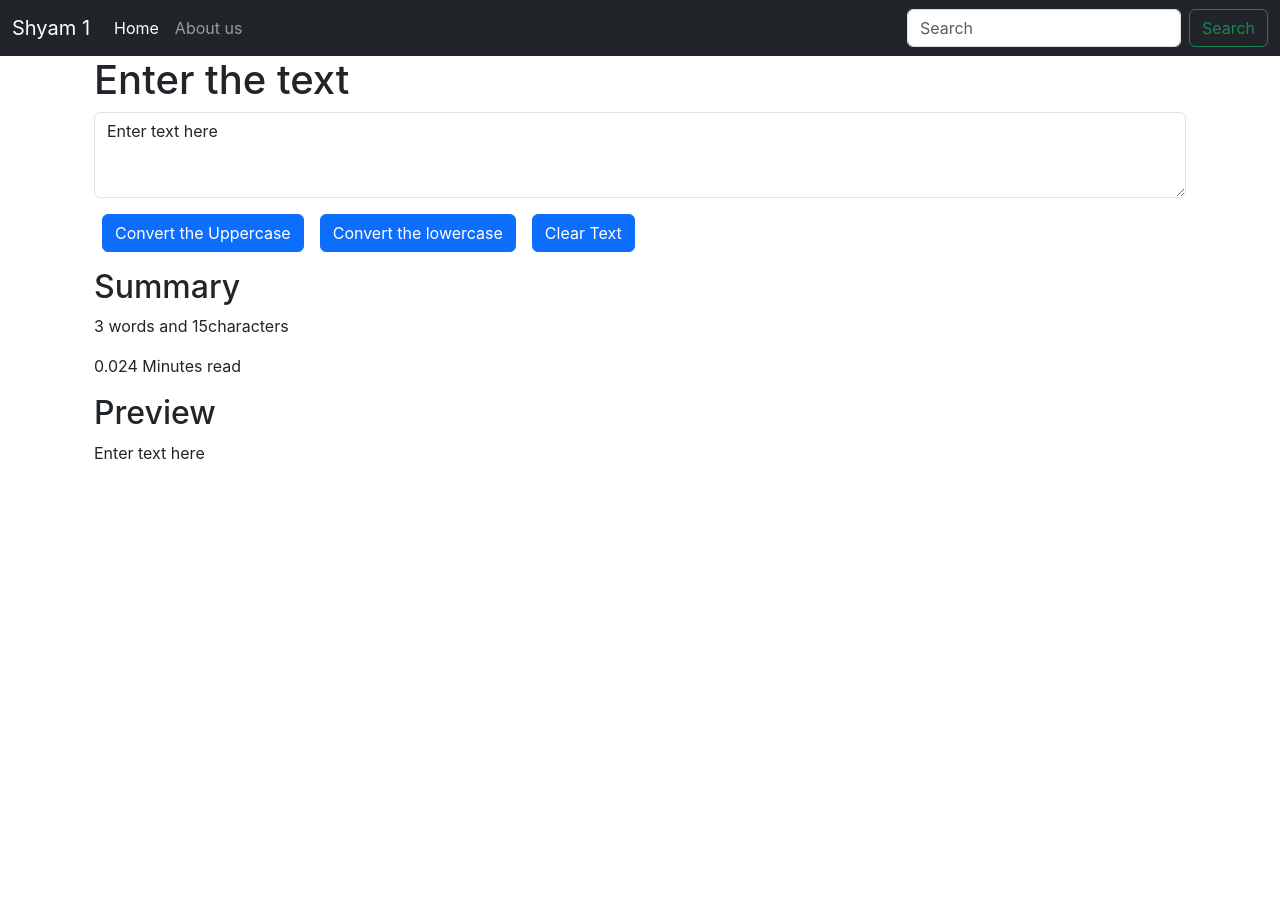
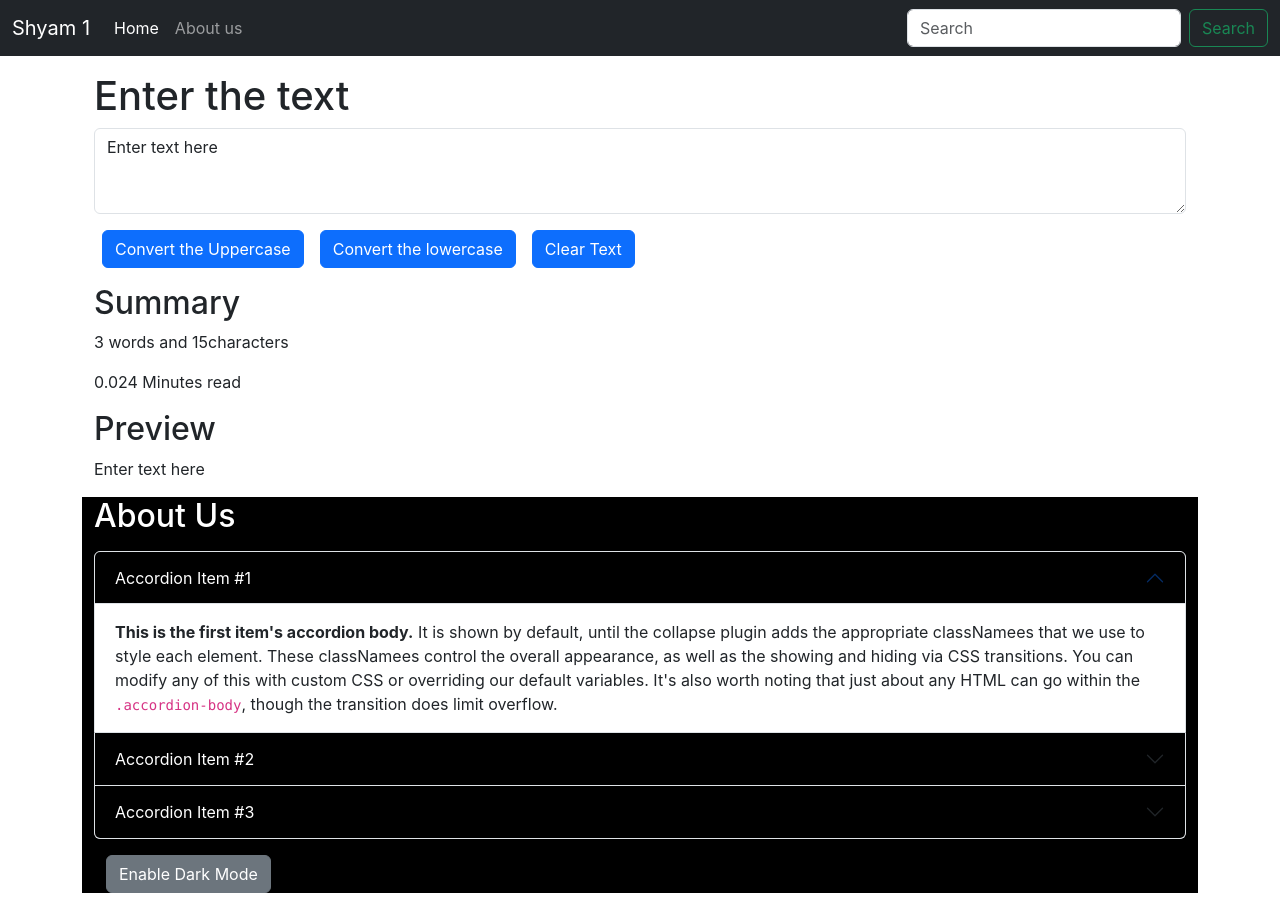
Before and after one commit to Shyam2824/fluffy-fiesta, a React (Create React App) app: page / in a window 1280 px wide. Before the commit the page ends 800 px from the top, so only its background shows below. Built offline with nearby package versions, Linux system fonts and the light colour scheme.

Commit message:
Add dark mode

```diff
--- a/src/App.js
+++ b/src/App.js
@@ -1,14 +1,16 @@
 import './App.css';
+import About from './components/About';
 import Navbar from './components/Navbar';
-import TextForm from './components/TextForm.1';
+import TextForm from './components/TextForm';
 
 function App() {
   return (
     <>
 
 <Navbar title ="Shyam 1 " about="About us"/> {/* that has the props function that change the title */}
-<div className="container">
+<div className="container my-3">
 <TextForm heading=" Enter the text" my-3/>
+<About/>
 </div>
     </>
   );
--- /dev/null
+++ b/src/components/About.js
@@ -0,0 +1,76 @@
+import React, { useState } from 'react'
+
+export default function About() {
+    const[myStyle,setMyStyle]=useState({
+        color:'white',
+        backgroundColor:'black'
+    })
+    const [btntext, setBtnText] = useState("Enable Dark Mode")
+
+    const toggleStyle = () =>{
+        if(myStyle.color === 'white'){
+            setMyStyle({
+                color:'black',
+                backgroundColor:'white'
+            })
+            setBtnText("Enable Dark Mode")
+        }
+        else{
+            setMyStyle({
+            color:'white',
+            backgroundColor:'black',
+            border:'1px solid white'
+            })
+            setBtnText("Enable Light Mode")
+        }
+    }
+
+  return (
+    <>
+    <div className="container" style={myStyle}>
+        <h2 className="my-3">About Us</h2>
+                <div className="accordion" id="accordionExample" style= {myStyle}>
+            <div className="accordion-item">
+                <h2 className="accordion-header">
+                <button className="accordion-button" type="button"style= {myStyle} data-bs-toggle="collapse" data-bs-target="#collapseOne" aria-expanded="true" aria-controls="collapseOne">
+                    Accordion Item #1
+                </button>
+                </h2>
+                <div id="collapseOne" className="accordion-collapse collapse show" data-bs-parent="#accordionExample">
+                <div className="accordion-body">
+                    <strong>This is the first item's accordion body.</strong> It is shown by default, until the collapse plugin adds the appropriate classNamees that we use to style each element. These classNamees control the overall appearance, as well as the showing and hiding via CSS transitions. You can modify any of this with custom CSS or overriding our default variables. It's also worth noting that just about any HTML can go within the <code>.accordion-body</code>, though the transition does limit overflow.
+                </div>
+                </div>
+            </div>
+            <div className="accordion-item">
+                <h2 className="accordion-header">
+                <button className="accordion-button collapsed" type="button" style= {myStyle} data-bs-toggle="collapse" data-bs-target="#collapseTwo" aria-expanded="false" aria-controls="collapseTwo">
+                    Accordion Item #2
+                </button>
+                </h2>
+                <div id="collapseTwo" className="accordion-collapse collapse" data-bs-parent="#accordionExample">
+                <div className="accordion-body" style= {myStyle}>
+                    <strong>This is the second item's accordion body.</strong> It is hidden by default, until the collapse plugin adds the appropriate classNamees that we use to style each element. These classNamees control the overall appearance, as well as the showing and hiding via CSS transitions. You can modify any of this with custom CSS or overriding our default variables. It's also worth noting that just about any HTML can go within the <code>.accordion-body</code>, though the transition does limit overflow.
+                </div>
+                </div>
+            </div>
+            <div className="accordion-item">
+                <h2 className="accordion-header">
+                <button className="accordion-button collapsed" type="button" style= {myStyle} data-bs-toggle="collapse" data-bs-target="#collapseThree" aria-expanded="false" aria-controls="collapseThree">
+                    Accordion Item #3
+                </button>
+                </h2>
+                <div id="collapseThree" className="accordion-collapse collapse" data-bs-parent="#accordionExample">
+                <div className="accordion-body" style= {myStyle} >
+                    <strong>This is the third item's accordion body.</strong> It is hidden by default, until the collapse plugin adds the appropriate classNamees that we use to style each element. These classNamees control the overall appearance, as well as the showing and hiding via CSS transitions. You can modify any of this with custom CSS or overriding our default variables. It's also worth noting that just about any HTML can go within the <code>.accordion-body</code>, though the transition does limit overflow.
+                </div>
+                </div>
+            </div>
+        </div>
+        <div className="container my-3">
+        <button onClick={toggleStyle} type="button" className="btn btn-secondary">{btntext}</button>
+        </div>
+    </div>
+    </>
+  )
+}
```
Also changed, not shown: src/components/TextForm.js (renamed from src/components/TextForm.1.js).
